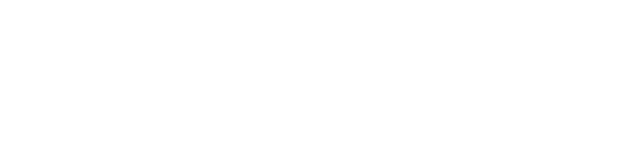
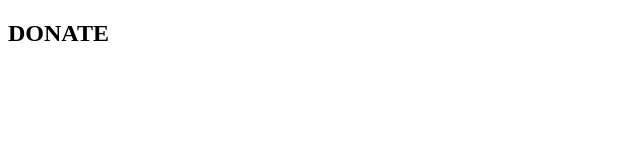
Before and after one commit to Jaynimi/Swift, a plain HTML site: page Donate/donate.html in a window 1280 px wide. Shown: the whole page, without its empty margins (0-640 px from the left). Drawn offline with Linux system fonts and the light colour scheme.

Commit message:
placeholder

```diff
--- a/Donate/donate.html
+++ b/Donate/donate.html
@@ -9,6 +9,20 @@
 </head>
 
 <body>
+    <header></header>
+    <main>
+        <section class="hero">
+            <div class="opacity"></div>
+            <div class="container">
+                <div class="contain">
+                    <div class="text">
+                        <h1>DONATE</h1>
+                    </div>
+                </div>
+            </div>
+        </section>
+        <section></section>
+    </main>
 
 </body>
 
```
